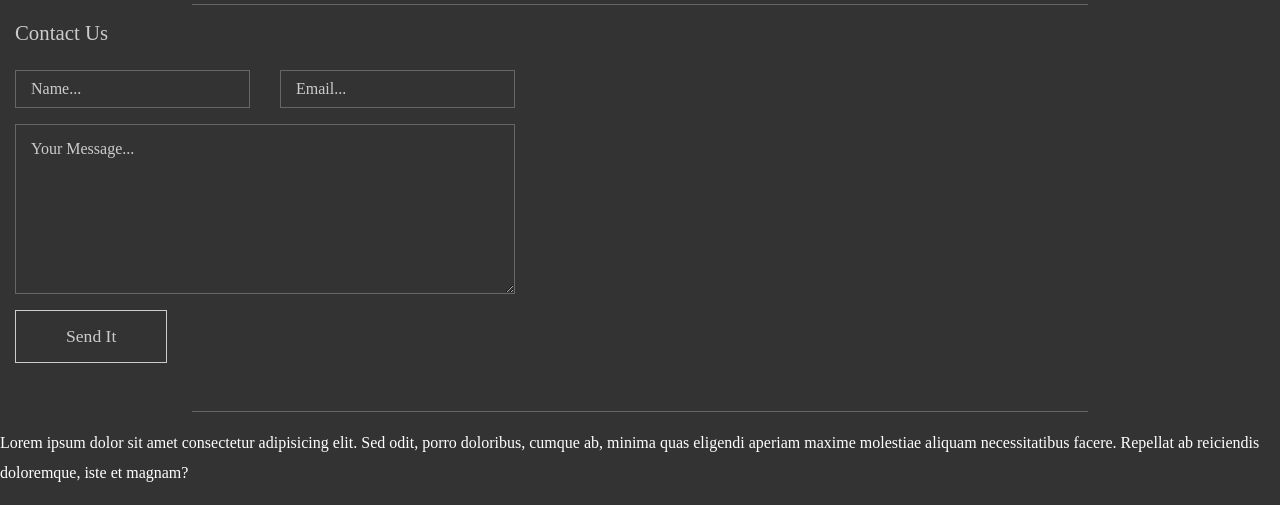
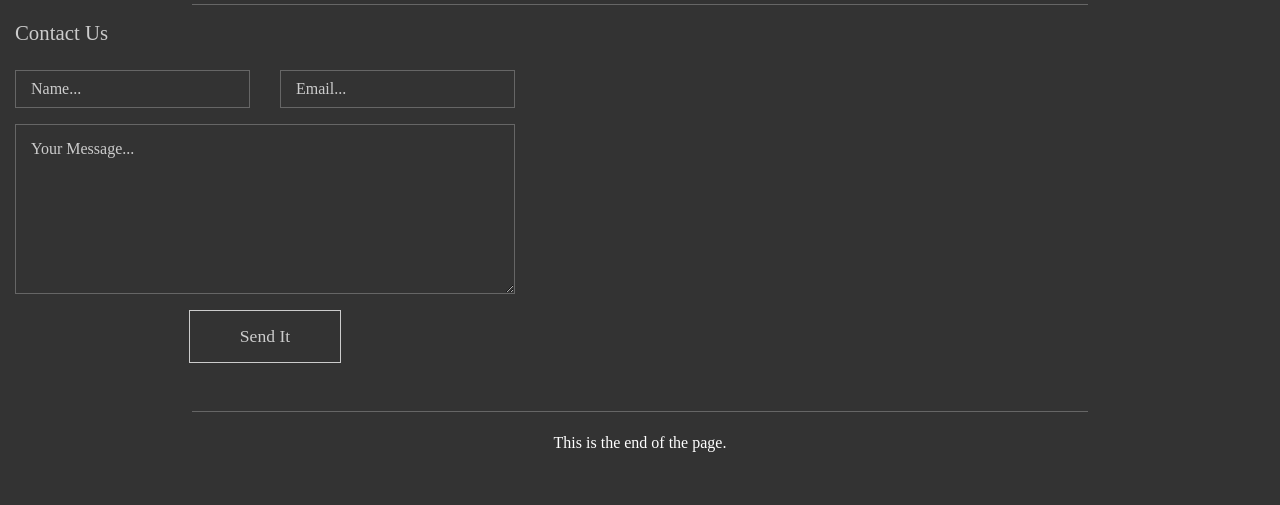
Before and after one commit to libanmadar/Project-2, a plain HTML site: page index.html in a window 1280 px wide. Shown: the part 1637-2142 px from the top of the page. After the commit the page ends 2111 px from the top, so only its background shows below. Drawn offline with nearby package versions, Linux system fonts and the light colour scheme; some packages are replaced by stand-ins of ours; a web font is replaced by a local one.

Commit message:
merge unpruned branches

```diff
--- a/assets/css/style.css
+++ b/assets/css/style.css
@@ -99,7 +99,9 @@ hr {
     max-width: 70%;
 }
 
-
+footer {
+    text-align: center;
+}
 
 
 .tm-section-mt {
@@ -108,6 +110,7 @@ hr {
 
 .tm-contact-form {
     max-width: 500px;
+    text-align: center;
 }
 
 .form-control {
--- a/index.html
+++ b/index.html
@@ -103,7 +103,7 @@
         <!-- Footer -->
         <footer >
             <p>
-                Lorem ipsum dolor sit amet consectetur adipisicing elit. Sed odit, porro doloribus, cumque ab, minima quas eligendi aperiam maxime molestiae aliquam necessitatibus facere. Repellat ab reiciendis doloremque, iste et magnam?
+                This is the end of the page.
             </p>
         </footer>
     </div>
```
